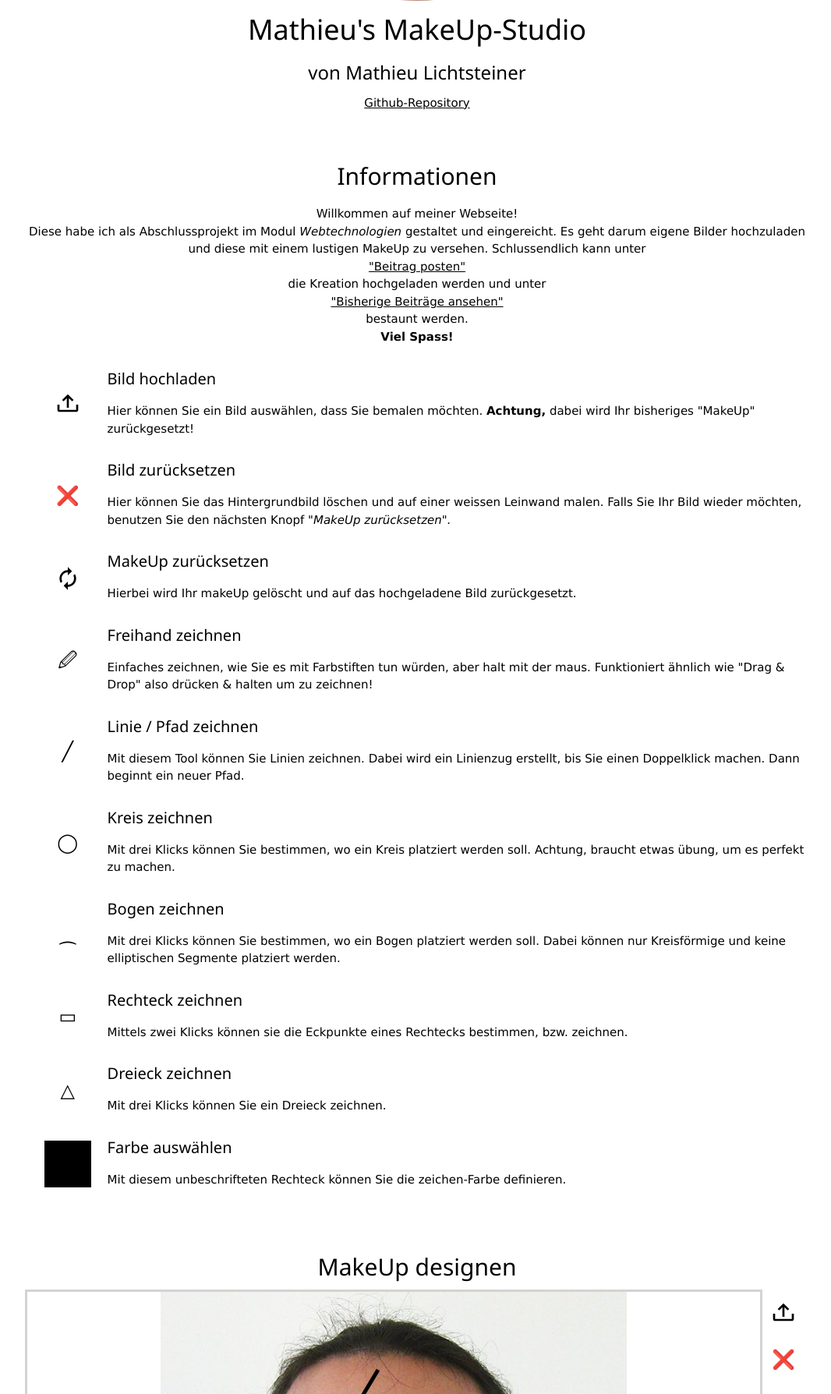
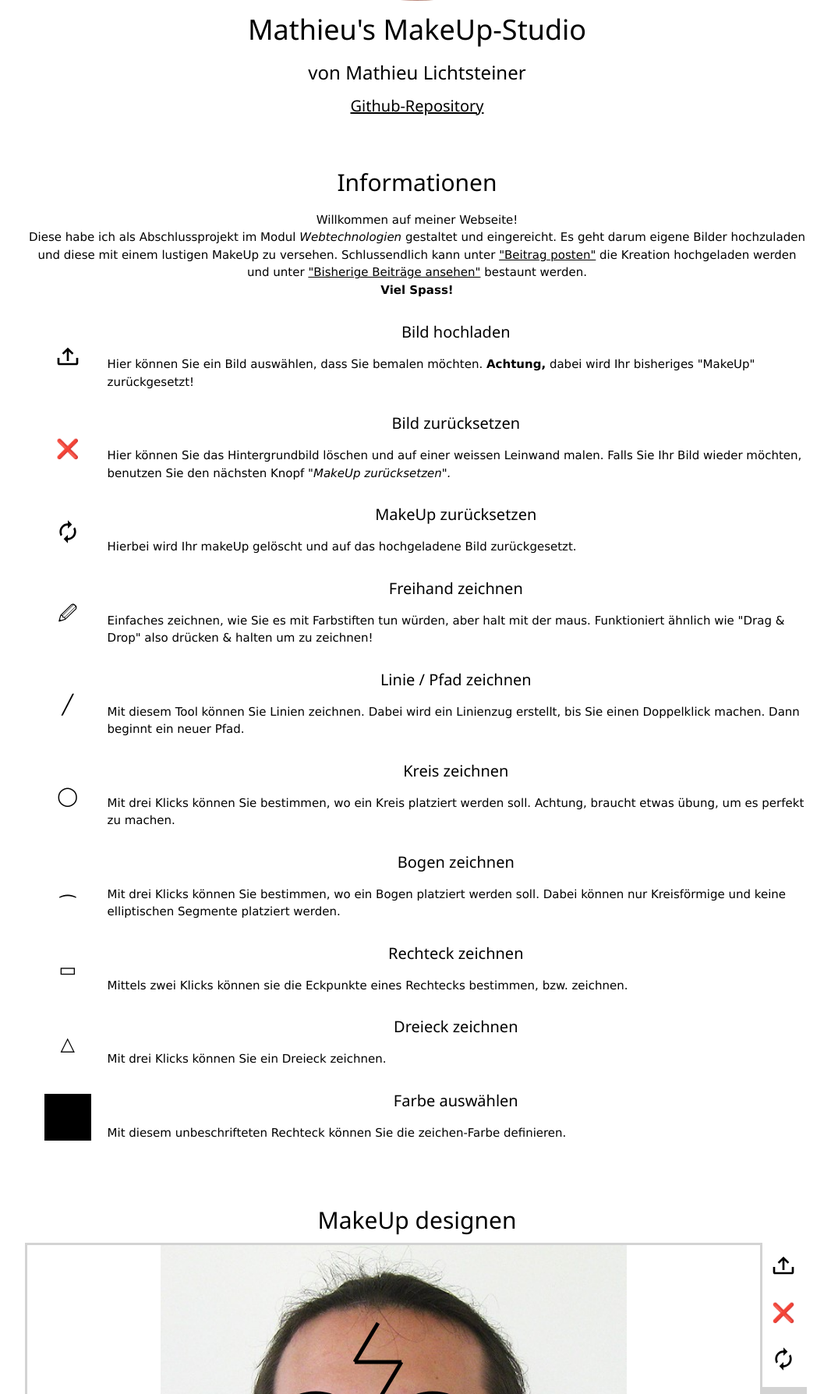
Before and after one commit to Mathieu-Lichtsteiner/WEBT_FS21_Projekt, a PHP site: page / in a window 1280 px wide. Shown: the part 600-2388 px from the top of the page at 78% size, without its empty margins (105-1171 px from the left). Run offline with PHP 8.4, Linux system fonts and the light colour scheme; data comes from the database, SQL or seed files in the repository.

Commit message:
Fixed design-Issue regarding links.

```diff
--- a/css/main.css
+++ b/css/main.css
@@ -15,7 +15,7 @@ h2 {
 	padding-top: 50px;
 }
 
-h1, h2, h3, a {
+h1, h2, h3, h4 {
 	display: flex;
 	justify-content: center;
 }
--- a/index.html
+++ b/index.html
@@ -52,9 +52,11 @@
 		<h1>Mathieu's MakeUp-Studio</h1>
 		<h3>von Mathieu Lichtsteiner</h3>
 		<!-- Sollte ein relativer URL sein, da es sich aber in der Landing-Section (unbewertet) befindet ist es okay.-->
-		<a id="test" title="Github-Repository mit Github-Pages öffnen"
-			href="https://github.com/Mathieu-Lichtsteiner/WEBT_FS21_Projekt" target="_blank"
-			rel="noreferrer noopener">Github-Repository</a>
+		<h4>
+			<a id="test" title="Github-Repository mit Github-Pages öffnen"
+				href="https://github.com/Mathieu-Lichtsteiner/WEBT_FS21_Projekt" target="_blank"
+				rel="noreferrer noopener">Github-Repository</a>
+		</h4>
 	</section>
 
 	<section id="information">
```
